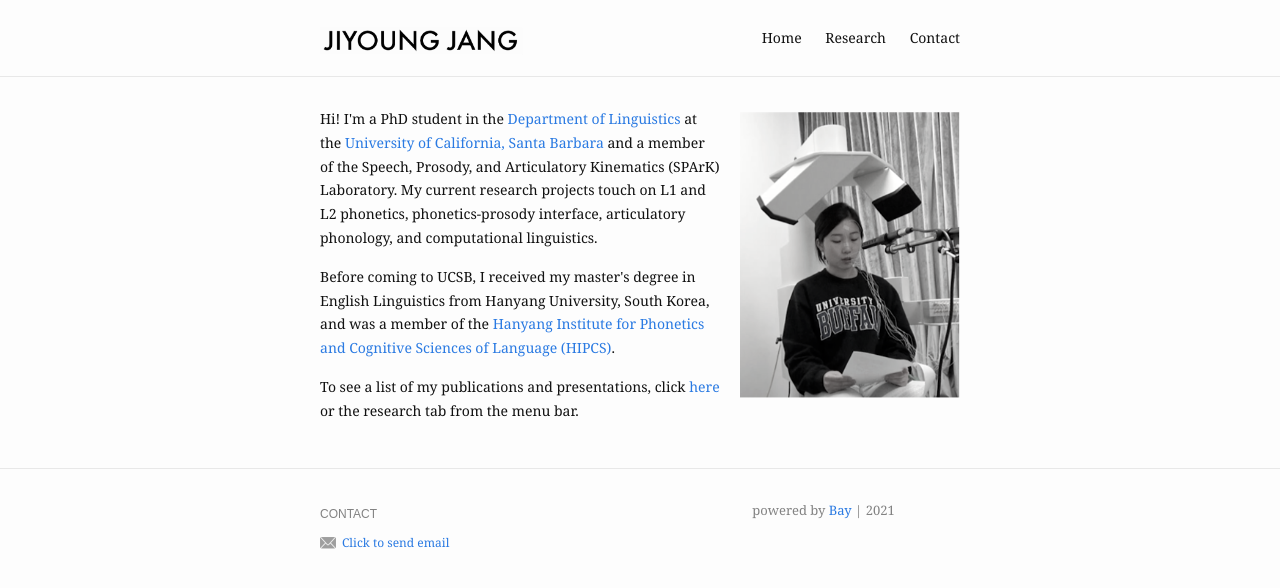
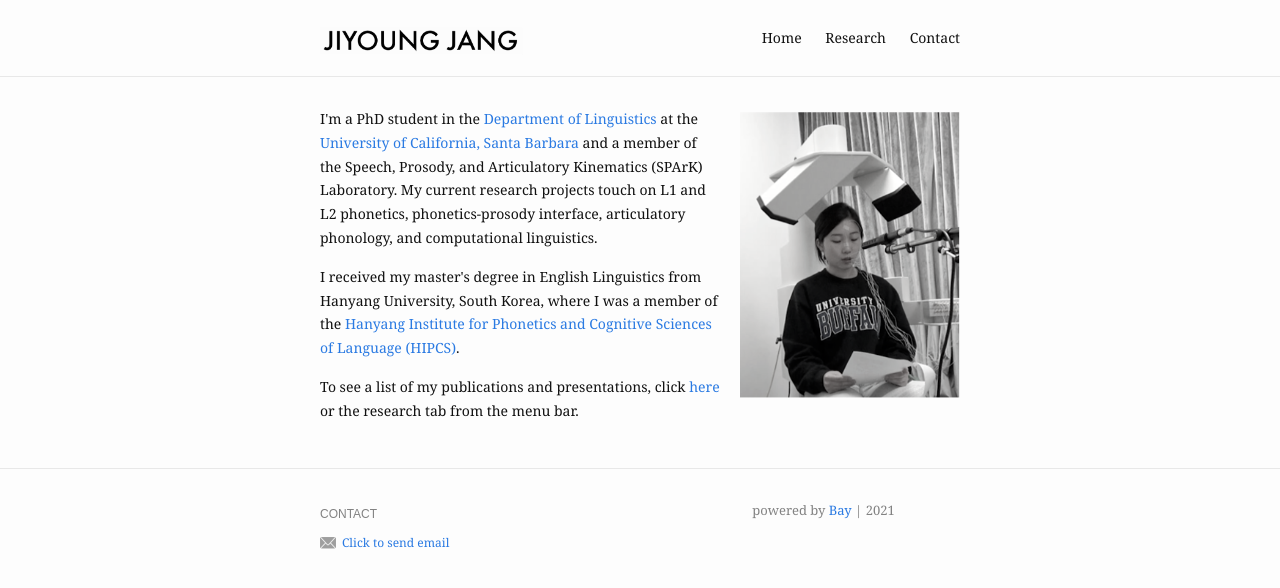
Before and after one commit to jiyoungj/jiyoungj.github.io, a Jekyll site: the page built from index.md, in a window 1280 px wide. Shown: the top 588 px of the page. Built offline with Jekyll 4.4.1, drawn with Linux system fonts in a browser that asks for light colours.

Commit message:
Update index.md

```diff
--- a/index.md
+++ b/index.md
@@ -6,11 +6,11 @@ profile_picture:
 ---
 
 <p>
-  Hi! I'm a PhD student in the <a href="https://www.linguistics.ucsb.edu">Department of Linguistics</a> at the <a href="https://www.ucsb.edu">University of California, Santa Barbara</a> and a member of the Speech, Prosody, and Articulatory Kinematics (SPArK) Laboratory. My current research projects touch on L1 and L2 phonetics, phonetics-prosody interface, articulatory phonology, and computational linguistics.
+  I'm a PhD student in the <a href="https://www.linguistics.ucsb.edu">Department of Linguistics</a> at the <a href="https://www.ucsb.edu">University of California, Santa Barbara</a> and a member of the Speech, Prosody, and Articulatory Kinematics (SPArK) Laboratory. My current research projects touch on L1 and L2 phonetics, phonetics-prosody interface, articulatory phonology, and computational linguistics.
 </p>
 
 <p>
-  Before coming to UCSB, I received my master's degree in English Linguistics from Hanyang University, South Korea, and was a member of the <a href="https://site.hanyang.ac.kr/web/tcho/phonetics-lab">Hanyang Institute for Phonetics and Cognitive Sciences of Language (HIPCS)</a>.
+  I received my master's degree in English Linguistics from Hanyang University, South Korea, where I was a member of the <a href="https://site.hanyang.ac.kr/web/tcho/phonetics-lab">Hanyang Institute for Phonetics and Cognitive Sciences of Language (HIPCS)</a>.
 </p>
 
 <p>
```
